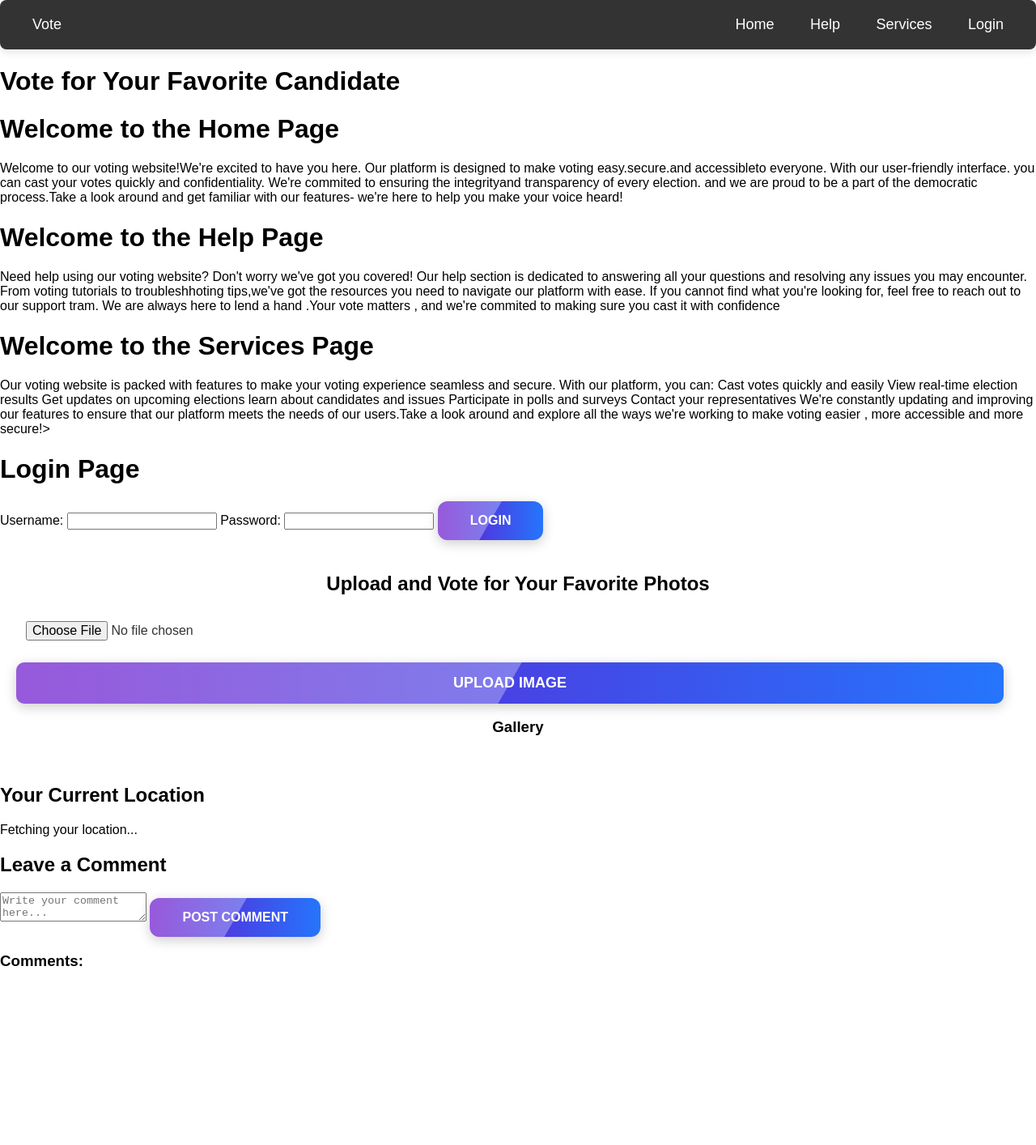
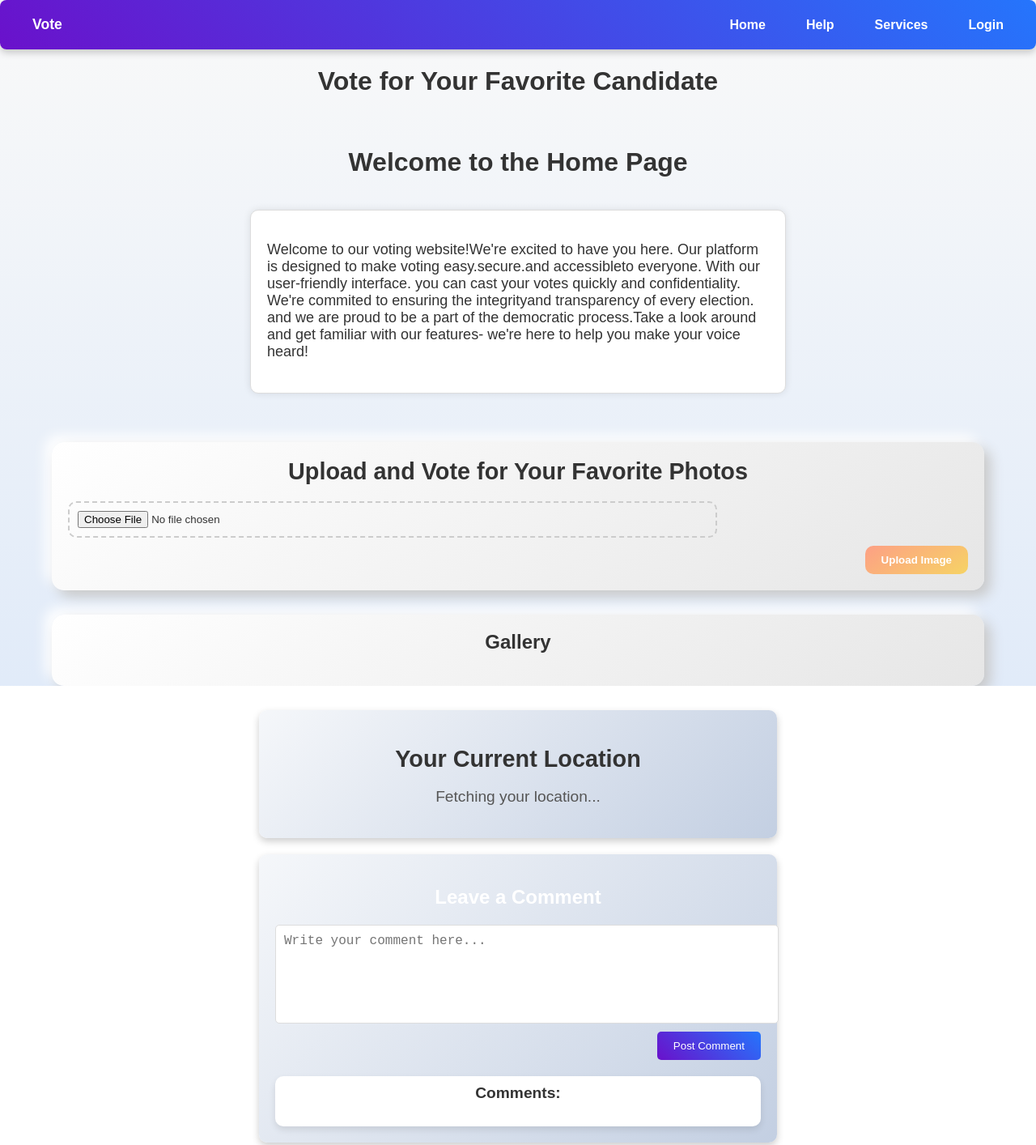
Before and after one commit to Razatt/voting, a plain HTML site: page index.html in a window 1280 px wide. Shown: the top 1414 px of the page at 81% size. Before the commit the page ends 1216 px from the top, so only its background shows below. Drawn offline with Linux system fonts and the light colour scheme.

Commit message:
Update style.css

```diff
--- a/style.css
+++ b/style.css
@@ -1,172 +1,246 @@
 
+/* General Styles */
 body {
-    font-family: Arial, sans-serif;
+    font-family: 'Arial', sans-serif;
     margin: 0;
     padding: 0;
+    background: linear-gradient(to bottom, #f9f9f9, #d0e1f9);
+    color: #333;
   }
-/* General Navbar Styling */
+
+
+  h1, h2 {
+    text-align: center;
+  }
+
+  /* General Styles for the Navbar */
 .navbar {
   display: flex;
-    justify-content: space-between; /* This ensures items are spaced out */
+  justify-content: space-between;
   align-items: center;
-    background-color: #333; /* Dark background for the navbar */
+  background: linear-gradient(45deg, #6a11cb, #2575fc);
   padding: 10px 20px;
+  box-shadow: 0 4px 10px rgba(0, 0, 0, 0.2);
+  font-family: 'Arial', sans-serif;
   border-radius: 8px;
-    box-shadow: 0 4px 10px rgba(0, 0, 0, 0.1);
 }
 
-/* Styling for Navbar Links */
-.navbar a {
-    color: white;
+/* Styling Individual Links */
+.nav-item {
   text-decoration: none;
-    font-size: 18px;
+  color: #fff;
   padding: 10px 15px;
-    margin: 0 5px; /* Reduced space between links */
+  margin: 0 5px;
   border-radius: 5px;
-    transition: background-color 0.3s ease;
+  transition: background 0.3s, transform 0.2s;
+  font-weight: bold;
 }
 
-/* Hover effect for navbar links */
-.navbar a:hover {
-    background-color: #ff6347; /* Tomato color on hover */
-    color: white; /* Keep text white */
+/* Special Styling for the Vote Link */
+.nav-item.special {
+
+  color: #fff;
+  font-size: 1.1em;
 }
 
-/* "Popularity" Link to the left */
-.navbar .left {
-    font-weight: bold; /* Make it stand out */
-    font-size: 20px;
+/* Hover Effects */
+.nav-item:hover {
+  background-color: tomato;
+  transform: scale(1.1);
 }
 
-/* Right-aligned section */
-.navbar .right {
-    display: flex;
-    justify-content: flex-end; /* Aligns the links to the right */
-    flex: 1;
+/* Additional Responsiveness */
+.navbar {
+  flex-wrap: wrap;
 }
 
-/* Responsive navbar for smaller screens */
+.nav-links {
+  display: flex;
+  gap: 10px;
+}
+
 @media (max-width: 768px) {
-    .navbar {
+  .nav-links {
     flex-direction: column;
     align-items: flex-start;
+    width: 100%;
   }
 
-    .navbar a {
-        margin: 5px 0;
+  .nav-item {
+    width: 100%;
+    text-align: center;
+  }
+}
+/* Hide all pages except the active one */
+.page {
+  display: none;
+  padding: 20px;
+}
+
+.page.active {
+  display: block;
+  animation: fadeIn 0.5s ease-in-out;
+}
+
+/* Animation for smooth transition */
+@keyframes fadeIn {
+  from {
+    opacity: 0;
+  }
+  to {
+    opacity: 1;
   }
 }
 
 
+  .container{
+width: 50%;
+margin: 40px auto;
+padding: 20px;
+background-color: white;
+border: 1px solid #ddd;
+border-radius: 10px;
+box-shadow: 0 0 10px rgba(0, 0, 0, 0.1);
+
+
+  }
+  .container p{
+font-family: Arial, sans-serif;
+font-size: 18px;
+color: #333;
+margin-bottom: 20px;
+
+
+  }
+
+  /* Upload Section */
+  /* General Styling */
+
+
+/* Main Section Styling */
 main {
+  width: 90%;
+  max-width: 1200px;
+  margin: auto;
   text-align: center;
+}
+
+/* Upload Section */
+.upload-section {
+  background: linear-gradient(145deg, #ffffff, #e6e6e6);
+  box-shadow: 8px 8px 16px #c9c9c9, -8px -8px 16px #ffffff;
+  border-radius: 15px;
+  padding: 20px;
+  margin-bottom: 30px;
+  animation: fadeIn 0.8s ease;
+}
+
+.upload-section h2 {
+  margin: 0 0 20px 0;
+  color: #333;
+  font-size: 1.8em;
+}
+
+#file-input {
+  border: 2px dashed #ccc;
+  border-radius: 10px;
+  padding: 10px;
+  margin-bottom: 10px;
+  outline: none;
+  width: 70%;
+  transition: border-color 0.3s ease;
+}
+
+#file-input:focus {
+  border-color: #fda085;
+}
+
+#upload-btn {
+  padding: 10px 20px;
+  background: linear-gradient(145deg, #fda085, #f6d365);
+  color: #fff;
+  border: none;
+  border-radius: 10px;
+  font-weight: bold;
+  cursor: pointer;
+  transition: transform 0.2s, box-shadow 0.2s;
+}
+
+#upload-btn:hover {
+  transform: scale(1.05);
+  box-shadow: 0 4px 10px rgba(0, 0, 0, 0.2);
+}
+
+/* Gallery Section */
+.gallery {
+  background: linear-gradient(145deg, #ffffff, #e6e6e6);
+  box-shadow: 8px 8px 16px #c9c9c9, -8px -8px 16px #ffffff;
+  border-radius: 15px;
   padding: 20px;
 }
 
-/* Stylish container */
-#upload-section {
-    margin: 20px auto;
-    padding: 30px;
-    background: linear-gradient(135deg, #ff7f50, #ff6347); /* Gradient background */
-    border-radius: 15px;
-    box-shadow: 0 10px 30px rgba(0, 0, 0, 0.1);
-    width: 80%; /* Flexible width */
-    max-width: 900px; /* Max width to prevent it from being too wide */
-    display: flex;
-    flex-direction: row;
-    justify-content: space-between;
-    align-items: flex-start;
-    transition: all 0.3s ease-in-out; /* Smooth transition for hover effects */
+.gallery h3 {
+  margin: 0 0 20px 0;
+  color: #333;
+  font-size: 1.5em;
 }
 
-/* Hover effect on the container */
-#upload-section:hover {
-    box-shadow: 0 15px 40px rgba(0, 0, 0, 0.2);
-    transform: translateY(-5px); /* Slight lift effect */
+/* Gallery Section */
+.image-container {
+  display: flex;
+  flex-wrap: wrap;
+  gap: 15px;
+  justify-content: center;
 }
 
-/* Heading styling */
-#upload-section h2 {
-    font-size: 26px;
-    color: white;
-    margin-bottom: 20px;
-    text-align: center;
-    font-family: 'Arial', sans-serif;
+.image-container .image-card {
+  position: relative;
+  width: 200px;
+  height: 250px; /* Adjusted height to include the vote section */
+  border-radius: 15px;
+  overflow: hidden;
+  box-shadow: 8px 8px 16px #c9c9c9, -8px -8px 16px #ffffff;
+  transition: transform 0.3s, box-shadow 0.3s;
+  display: flex;
+  flex-direction: column;
+  justify-content: flex-end;
 }
 
-/* Form styling */
-#upload-form {
-    display: flex;
-    flex-direction: column;
-    flex: 1;
-    margin-right: 20px;
+.image-container .image-card img {
+  width: 100%;
+  height: 80%; /* Restrict image to 80% of card height */
+  object-fit: cover;
+  border-radius: 15px 15px 0 0;
 }
 
-/* Label for file inputs */
-#upload-form label {
-    font-size: 18px;
-    font-weight: bold;
-    color: #fff;
-    margin-bottom: 8px;
+.image-container .vote-section {
+  background: #fff;
+  padding: 10px;
+  border-radius: 0 0 15px 15px;
+  text-align: center;
+  box-shadow: inset 0 2px 5px rgba(0, 0, 0, 0.1);
 }
 
-/* File input field styling */
-#upload-form input[type="file"] {
-    padding: 12px;
-    font-size: 16px;
-    border: none;
-    border-radius: 8px;
-    background-color: #fff;
-    color: #333;
-    margin-bottom: 15px;
-    transition: background-color 0.3s ease; /* Transition on hover */
+.vote-section .vote-count {
+  font-size: 1.2em;
+  font-weight: bold;
+  margin-bottom: 5px;
 }
 
-/* Hover effect on file inputs */
-#upload-form input[type="file"]:hover {
-    background-color: #f2f2f2;
+.vote-section button {
+  padding: 5px 10px;
+  background: linear-gradient(145deg, #6a11cb, #2575fc);
+  color: #fff;
+  border: none;
+  border-radius: 5px;
+  font-weight: bold;
+  cursor: pointer;
+  transition: transform 0.2s, box-shadow 0.2s;
 }
 
-/* Button styling */
-#upload-form button {
-    padding: 15px 25px;
-    font-size: 18px;
-    color: white;
-    background-color: #4CAF50; /* Green color for the button */
-    border: none;
-    border-radius: 10px;
-    cursor: pointer;
-    transition: background-color 0.3s ease;
-}
-
-/* Hover effect on button */
-#upload-form button:hover {
-    background-color: #45a049;
-}
-
-/* Photo preview container */
-#photo-preview {
-    display: flex;
-    flex-direction: column;
-    justify-content: space-around;
-    align-items: center;
-    flex: 1;
-    padding: 20px;
-}
-
-/* Image styling */
-#photo-preview img {
-    width: 100%;
-    max-width: 250px;
-    height: auto;
-    border-radius: 10px;
-    box-shadow: 0 6px 15px rgba(0, 0, 0, 0.1);
-    transition: transform 0.3s ease-in-out;
-}
-
-/* Hover effect on images */
-#photo-preview img:hover {
-    transform: scale(1.05); /* Slight zoom effect on hover */
+.vote-section button:hover {
+  transform: scale(1.05);
+  box-shadow: 0 4px 10px rgba(0, 0, 0, 0.2);
 }
 
 
@@ -175,111 +249,119 @@ main {
 
 
 
-
-
-
-
-
-
-
-
-
-
-
-
-
-
-
-
-.photos {
-    display: flex;
-    justify-content: center;
-    gap: 20px;
-    margin-top: 20px;
+  /* Footer */
+  footer {
+    text-align: center;
+    padding: 10px;
+    background: white;
+    color: white;
+  }
+  .location-section {
+    width: 100%;
+    max-width: 600px;
+    margin: 20px auto;
+    padding: 20px;
+    background: linear-gradient(135deg, #f5f7fa, #c3cfe2);
+    border-radius: 10px;
+    box-shadow: 0 4px 10px rgba(0, 0, 0, 0.2);
+    text-align: center;
+    font-family: Arial, sans-serif;
   }
 
-.photo img {
-
-        max-width: 100%; /* Ensures the image doesn't exceed its container width */
-        height: auto;    /* Maintains the original aspect ratio */
-        border: 2px solid #333;
-        border-radius: 10px;
-        display: block;  /* Centers the image properly */
-        margin: 0 auto;
-
-}
-#comments-section {
-    margin: 30px auto;
-    max-width: 600px;
-    text-align: left;
+  .location-section h2 {
+    color: #333;
+    font-size: 1.8em;
+    margin-bottom: 10px;
   }
 
-#comment-form {
+  #location {
+    font-size: 1.2em;
+    color: #555;
+  }
+
+  /* Comment Section Styles */
+/* Comment Section Styles */
+.comment-section {
+  width: 100%;
+  max-width: 600px;
+  margin: 20px auto;
+  padding: 20px;
+  background: linear-gradient(135deg, #f5f7fa, #c3cfe2);
+  border-radius: 10px;
+  box-shadow: 0 4px 10px rgba(0, 0, 0, 0.2);
+  font-family: Arial, sans-serif;
+}
+
+/* Form Styling */
+form {
   display: flex;
   flex-direction: column;
-    gap: 10px;
+}
 
+textarea {
+  width: 100%;
+  height: 100px;
+  margin-bottom: 10px;
+  padding: 10px;
+  border: 1px solid #ddd;
+  border-radius: 5px;
+  resize: none;
+  font-size: 16px;
+}
 
-}
-.button-container {
-    display: flex;
-    gap: 20px;
+textarea:focus {
+  border-color: #6a11cb;
+  box-shadow: 0 0 5px rgba(106, 17, 203, 0.5);
+  outline: none;
 }
 
 button {
-    display: inline-block;
-    padding: 15px 40px;
-    font-size: 16px;
-    font-weight: bold;
-    text-transform: uppercase;
-    color: white;
-    background: linear-gradient(90deg, #6a11cb, #2575fc);
+  align-self: flex-end;
+  padding: 10px 20px;
+  background: linear-gradient(45deg, #6a11cb, #2575fc);
+  color: #fff;
   border: none;
-      border-radius: 12px;
+  border-radius: 5px;
   cursor: pointer;
-      box-shadow: 0 4px 15px rgba(0, 0, 0, 0.2);
-      transition: all 0.3s ease;
-      position: relative;
-      overflow: hidden;
-      min-width: 70px;
-    }
-
-    button::before {
-      content: "";
-      position: absolute;
-      top: 0;
-      left: -100%;
-      width: 150%;
-      height: 100%;
-      background: rgba(255, 255, 255, 0.3);
-      transform: skewX(-30deg);
-      transition: all 0.5s ease;
-      z-index: 1;
-    }
-
-    button:hover::before {
-      left: 100%;
+  transition: background 0.3s;
 }
 
 button:hover {
-      transform: scale(1.1);
-      box-shadow: 0 8px 20px rgba(0, 0, 0, 0.3);
+  background: linear-gradient(45deg, #2575fc, #6a11cb);
 }
 
-    button span {
-      position: relative;
-      z-index: 2;
+/* Comments Container */
+.comments-container {
+  margin-top: 20px;
+  background: #fff;
+  padding: 10px;
+  border-radius: 10px;
+  box-shadow: 0 4px 8px rgba(0, 0, 0, 0.1);
 }
 
+.comments-container h3 {
+  margin-top: 0;
+  font-size: 1.2em;
+  color: #333;
+}
 
+.comment {
+  padding: 10px;
+  border-bottom: 1px solid #ddd;
+}
 
+.comment:last-child {
+  border-bottom: none;
+}
 
+.comment p {
+  margin: 0;
+  font-size: 14px;
+  color: #555;
+}
 
-
-
-
-
-.results {
-    margin-top: 30px;
-    font-size: 18px;
+.comment .timestamp {
+  font-size: 12px;
+  color: #888;
+  margin-top: 5px;
 }
```
Lines whose indentation alone changed are shown as unchanged.
